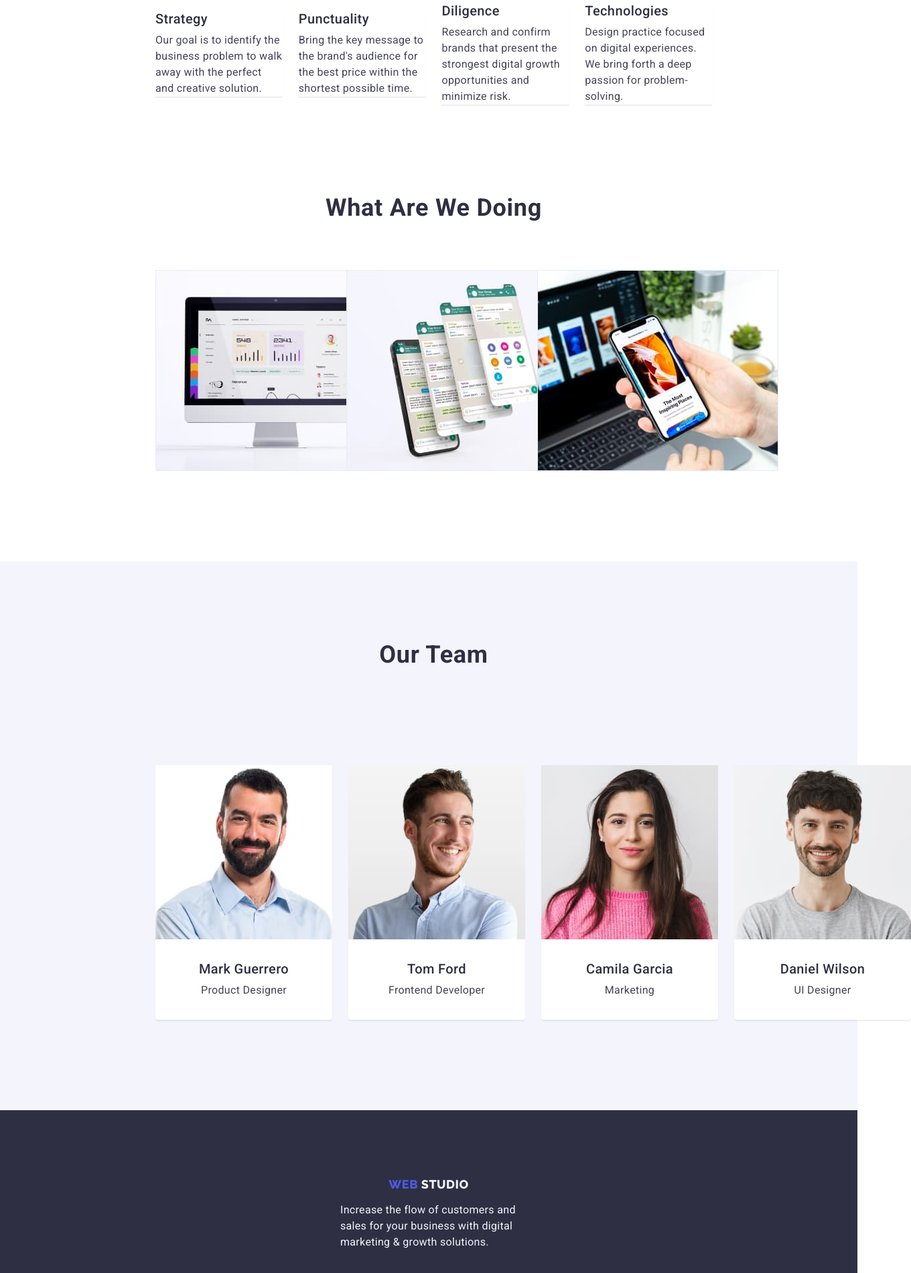
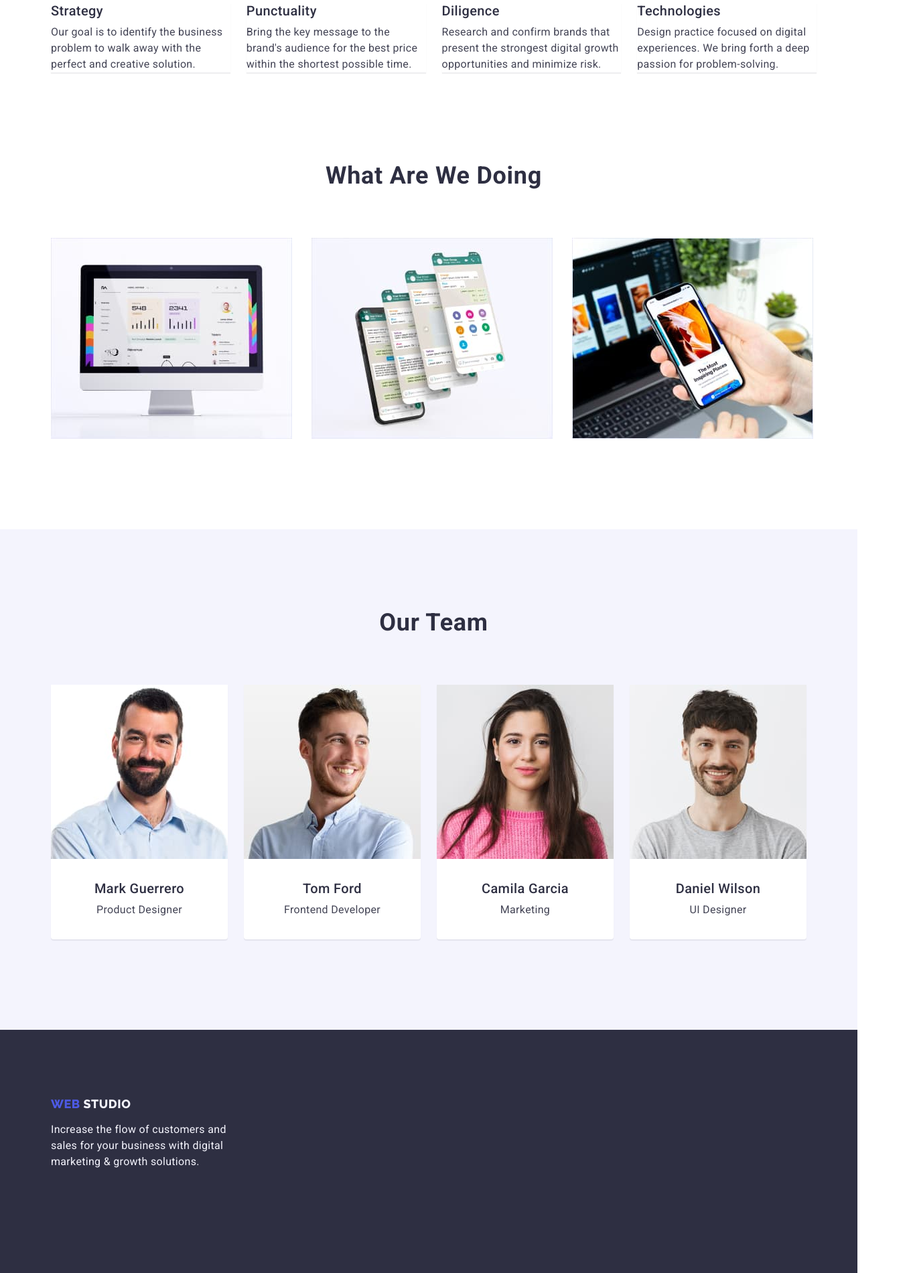
Before and after one commit to Gray-Ti/goit-markup-hw-03, a plain HTML site: page index.html in a window 1280 px wide. Shown: the part 900-2800 px from the top of the page at 67% size, 1360 px wide, since content can reach past the window. Drawn offline with nearby package versions, Linux system fonts and the light colour scheme.

Commit message:
add changes9

```diff
--- a/css/styles.css
+++ b/css/styles.css
@@ -158,10 +158,12 @@ img {
   line-height: 1.07;
   letter-spacing: 0.02em;
   max-width: 496px;
+  margin-right: 280px;
 }
 
 .hero-btn {
   display: block;
+  align-items: center;
   color: var(--primeri-white-color);
   font-size: var(--text-font-size);
   height: 56px;
@@ -173,7 +175,7 @@ img {
   background-color: var(--secondary-color);
   cursor: pointer;
   padding: 16px 32px;
-  margin: 48px 635px;
+  margin: 48px 550px;
   border: none;
   border-radius: 4px;
 }
@@ -197,9 +199,6 @@ img {
 
 .pr-list {
   display: flex;
-  align-items: center;
-  padding-left: 156px;
-  padding-right: 156px;
   gap: 24px;
 }
 
@@ -259,9 +258,7 @@ img {
 
 .what-list {
   display: flex;
-  align-items: center;
-  padding-left: 156px;
-  padding-right: 156px;
+
   gap: 24px;
 }
 .what-item {
@@ -288,11 +285,6 @@ img {
 
 .team-list {
   display: flex;
-  align-items: center;
-  padding-top: 72px;
-  padding-left: 156px;
-  padding-right: 156px;
-
   gap: 24px;
 }
 
@@ -339,9 +331,8 @@ img {
   display: flex;
   flex-direction: column;
   width: 264px;
-  align-items: center;
+
   width: 1158px;
-  padding: 0 15px 0 15px;
 }
 
 .footer-logo {
@@ -353,7 +344,7 @@ img {
   letter-spacing: 0.03em;
   text-transform: uppercase;
   box-sizing: border-box;
-  align-items: center;
+
   margin-bottom: 16px;
   display: inline-block;
 }
@@ -381,8 +372,6 @@ img {
   flex-wrap: wrap;
   display: flex;
   justify-content: center;
-  padding-left: 156px;
-  padding-right: 156px;
   gap: 24px;
   margin-bottom: 72px;
   background-color: var(--primeri-white-color);
@@ -419,8 +408,6 @@ img {
   flex-wrap: wrap;
   column-gap: 24px;
   row-gap: 48px;
-  align-items: center;
-  padding-left: 156px;
 }
 
 .images-port-li {
```
